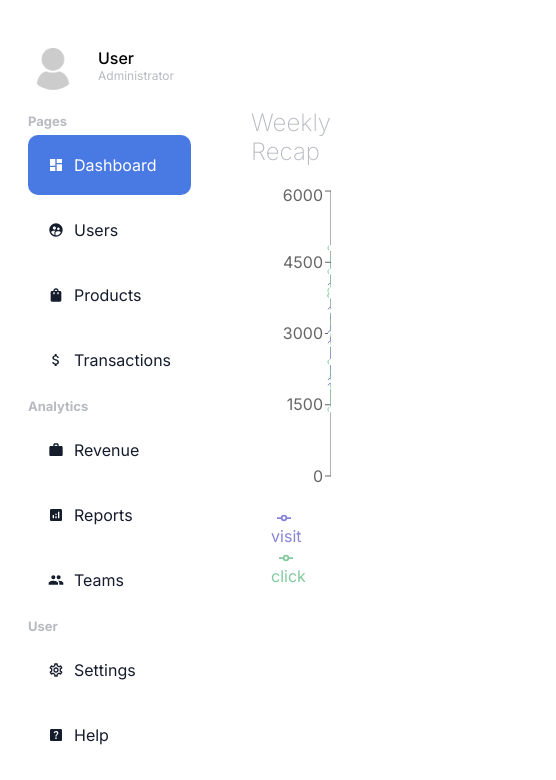
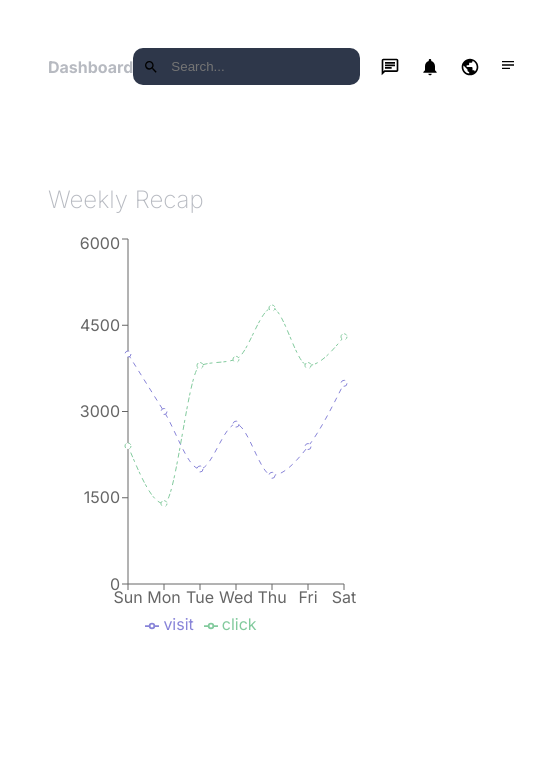
Before and after one commit to mahfuz091/next-dashboard, a Next.js app: page /dashboard in a window 390 px wide. Shown: the top 780 px of the page, 556 px wide, since content can reach past the window. Built offline with nearby package versions, Linux system fonts and the light colour scheme.

Commit message:
sidebar toggol update

```diff
--- a/src/app/dashboard/layout.js
+++ b/src/app/dashboard/layout.js
@@ -2,18 +2,27 @@
 import React, { useState } from "react";
 import Sidebar from "../ui/dashboard/Sidebar/Sidebar";
 import styles from "../ui/dashboard/dashboard.module.css";
+import Navbar from "../ui/dashboard/Navbar/Navbar";
 
 const DashboardLayout = ({ children }) => {
-  const { sidebarOpen, setSidebarOpen } = useState(false);
+  const [openSidebarToggle, setOpenSidebarToggle] = useState(false);
+  const OpenSidebar = () => {
+    setOpenSidebarToggle(!openSidebarToggle);
+  };
+  console.log(openSidebarToggle);
   return (
     <div className={styles.container}>
-      <div className={styles.menu}>
-        <Sidebar sidebarOpen={sidebarOpen} setSidebarOpen={setSidebarOpen} />
+      <div
+        className={
+          openSidebarToggle ? `${styles.menu} ${styles.menuOpen}` : styles.menu
+        }
+      >
+        <Sidebar />
       </div>
       <div className={styles.content}>
-        {/* <Navbar/> */}
+        <Navbar OpenSidebar={OpenSidebar} />
         {children}
-        {/* <Footer/> */}
+        {/* <Footer /> */}
       </div>
     </div>
   );
--- /dev/null
+++ b/src/app/ui/dashboard/Navbar/Navbar.jsx
@@ -0,0 +1,34 @@
+"use client";
+import { usePathname } from "next/navigation";
+import styles from "./navbar.module.css";
+import {
+  MdNotes,
+  MdNotifications,
+  MdOutlineChat,
+  MdPublic,
+  MdSearch,
+} from "react-icons/md";
+
+const Navbar = ({ OpenSidebar }) => {
+  const pathname = usePathname();
+
+  return (
+    <div className={styles.container}>
+      <div className={styles.title}>{pathname.split("/").pop()}</div>
+      <div className={styles.menu}>
+        <div className={styles.search}>
+          <MdSearch />
+          <input type='text' placeholder='Search...' className={styles.input} />
+        </div>
+        <div className={styles.icons}>
+          <MdOutlineChat size={20} />
+          <MdNotifications size={20} />
+          <MdPublic size={20} />
+          <MdNotes onClick={OpenSidebar} />
+        </div>
+      </div>
+    </div>
+  );
+};
+
+export default Navbar;
--- /dev/null
+++ b/src/app/ui/dashboard/Navbar/Navbar.module.css
@@ -0,0 +1,40 @@
+.container {
+  padding: 20px;
+  border-radius: 10px;
+  background-color: var(--bgSoft);
+  display: flex;
+  align-items: center;
+  justify-content: space-between;
+}
+
+.title {
+  color: var(--textSoft);
+  font-weight: bold;
+  text-transform: capitalize;
+}
+
+.menu {
+  display: flex;
+  align-items: center;
+  gap: 20px;
+}
+
+.search {
+  display: flex;
+  align-items: center;
+  gap: 10px;
+  background-color: #2e374a;
+  padding: 10px;
+  border-radius: 10px;
+}
+
+.input {
+  background-color: transparent;
+  border: none;
+  color: var(--text);
+}
+
+.icons {
+  display: flex;
+  gap: 20px;
+}
--- a/src/app/ui/dashboard/dashboard.module.css
+++ b/src/app/ui/dashboard/dashboard.module.css
@@ -7,6 +7,30 @@
   background-color: var(--bgSoft);
   padding: 20px;
   min-height: 100vh;
+}
+
+.menuOpen {
+  position: fixed !important;
+  border-radius: 0 !important;
+  left: 0 !important;
+  z-index: 99999999999999999999999 !important;
+  width: 320px;
+  overflow-y: scroll;
+  height: 100% !important;
+}
+
+@media (max-width: 992px) {
+  .menu {
+    position: absolute;
+    left: -500px;
+    top: 0;
+    z-index: 99999999999999999999;
+
+    width: 320px;
+    margin-left: 0;
+    margin-top: 0;
+    overflow-y: scroll;
+  }
 }
 
 .content {
```
